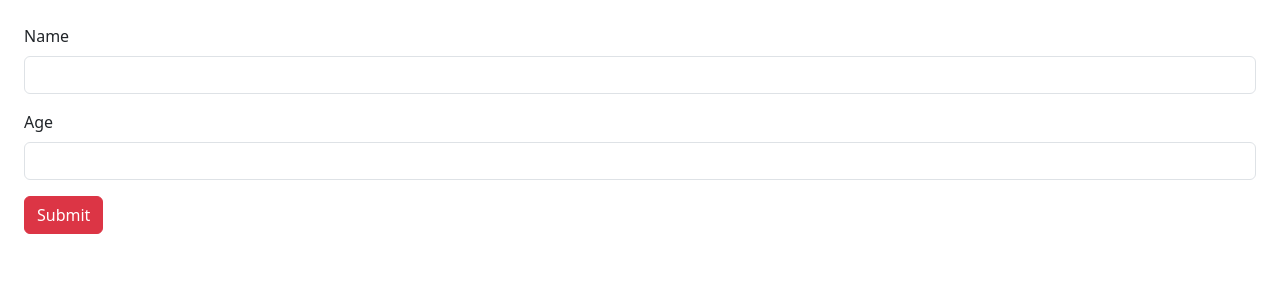
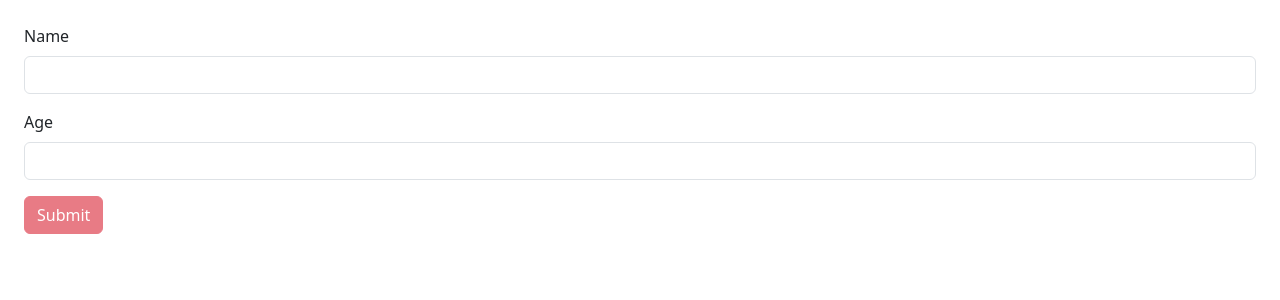
Before and after one commit to mahbub045/react-app, a React (Vite) app: page / in a window 1280 px wide. Shown: the top 300 px of the page. Built offline with nearby package versions, Linux system fonts and the light colour scheme.

Commit message:
9- Disabling the Submit Button

```diff
--- a/src/components/Form.tsx
+++ b/src/components/Form.tsx
@@ -15,7 +15,7 @@ const Form = () => {
   const {
     register,
     handleSubmit,
-    formState: { errors },
+    formState: { errors, isValid },
   } = useForm<FormData>({ resolver: zodResolver(schema) });
   //   console.log(register("name"));
 
@@ -48,7 +48,7 @@ const Form = () => {
           />
           {errors.age && <p className="text-danger">{errors.age.message}</p>}
         </div>
-        <button className="btn btn-danger">Submit</button>
+        <button disabled={!isValid} className="btn btn-danger">Submit</button>
       </form>
     </>
   );
```
